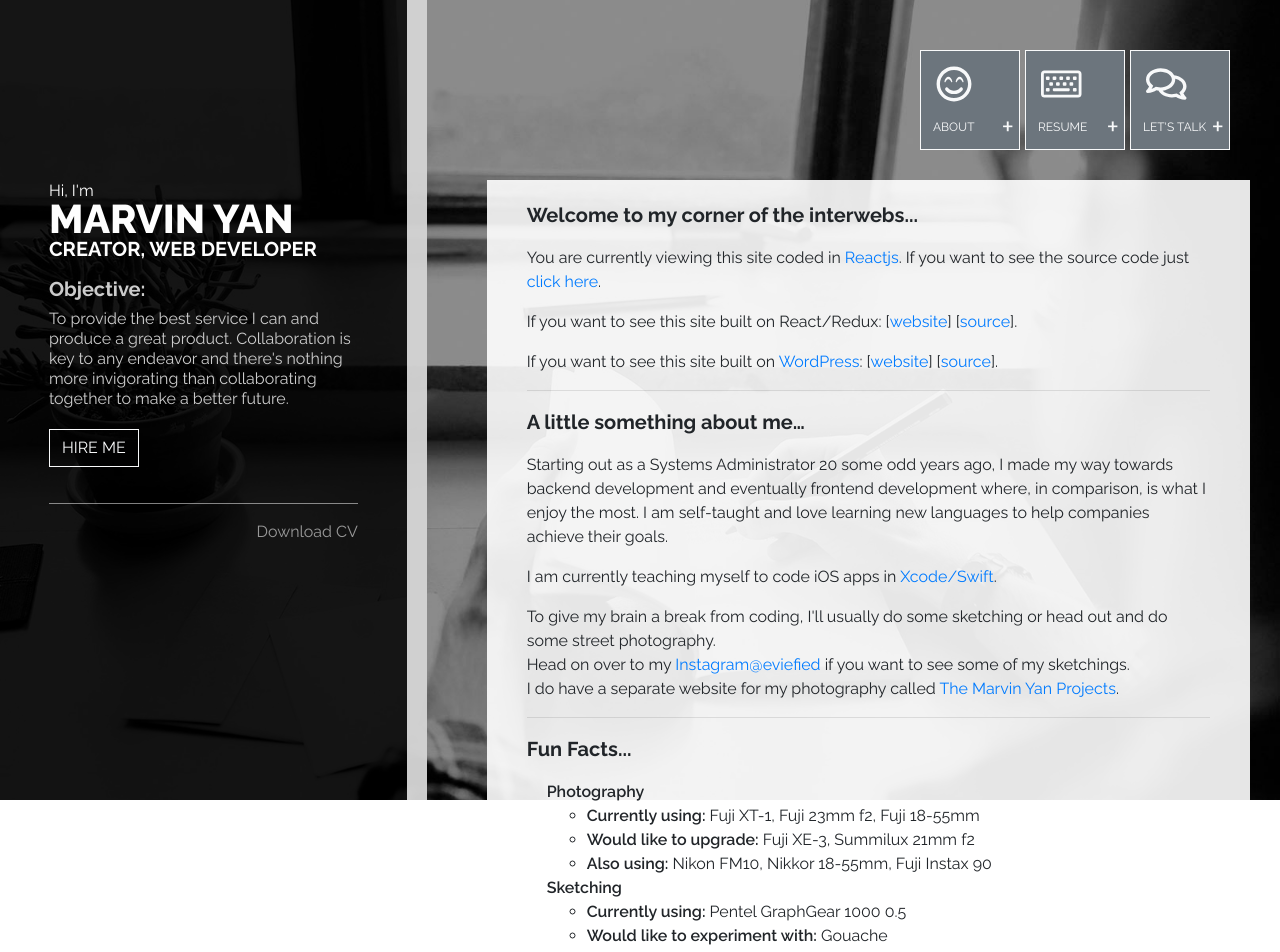
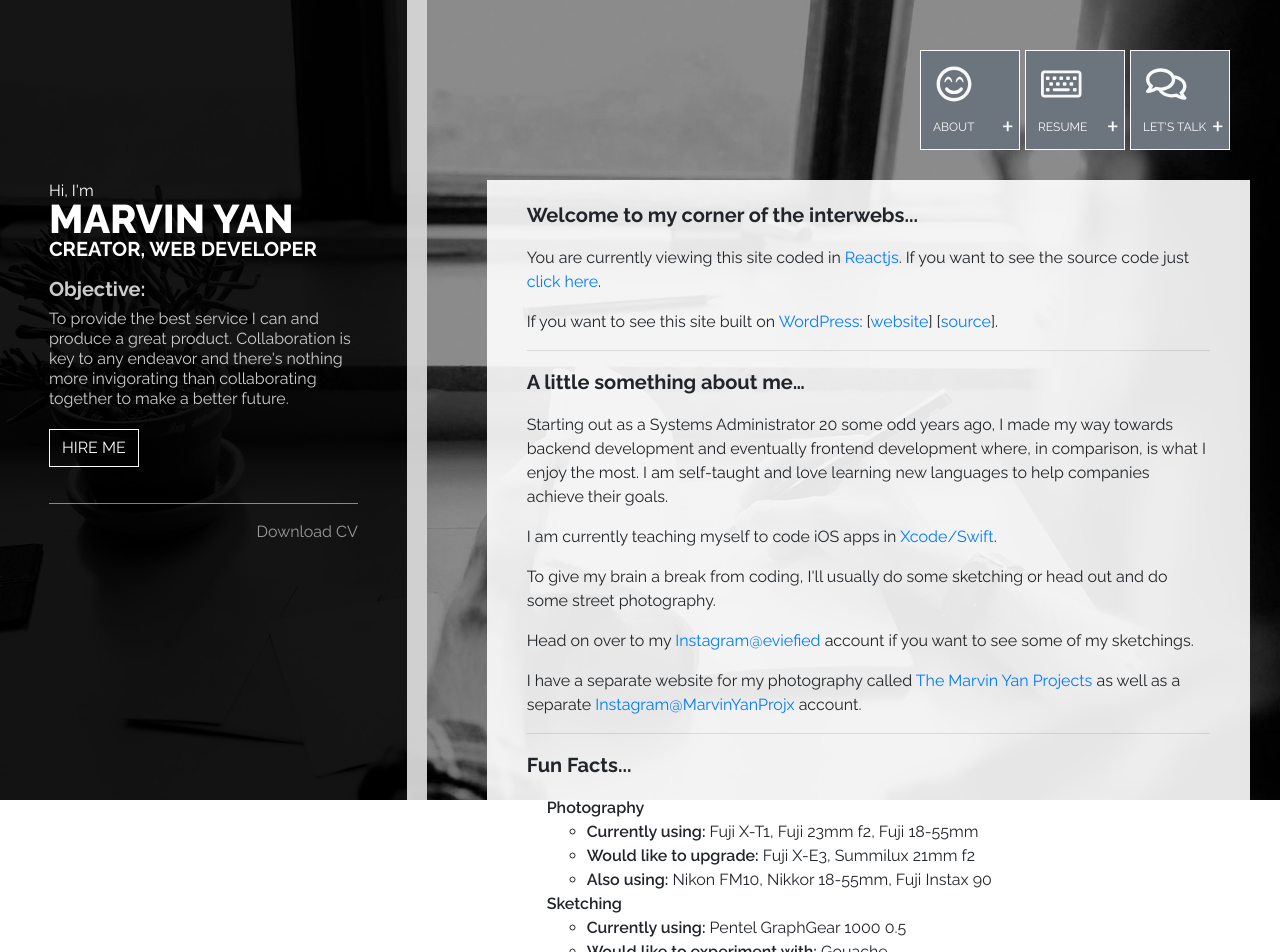
Before and after one commit to marvincyan/my-resume-react, a React (Create React App) app: page / in a window 1280 px wide. Shown: the top 952 px of the page. Built offline with nearby package versions, Linux system fonts and the light colour scheme.

Commit message:
Update links to website and source.

```diff
--- a/src/Components/SectionItem.js
+++ b/src/Components/SectionItem.js
@@ -14,17 +14,17 @@ class SectionItem extends Component {
                                 <div id="contentContainer">
                                     <p className="title">Welcome to my corner of the interwebs...</p>
                                     <p>You are currently viewing this site coded in <a href="https://reactjs.org" target="_blank">Reactjs</a>. If you want to see the source code just <a href="https://github.com/marvincyan/my-resume-react" target="_blank">click here</a>.</p>
-                                    <p>If you want to see this site built on React/Redux: [<a href="http://www.marvinyan.com" target="_blank">website</a>] [<a href="https://github.com/marvincyan/my-resume-react" target="_blank">source</a>].</p>
-                                    <p>If you want to see this site built on <a href="https://wordpress.org/" target="_blank">WordPress</a>: [<a href="http://www.marvinyan.com" target="_blank">website</a>] [<a href="https://github.com/marvincyan/my-resume-react" target="_blank">source</a>].</p>
+                                    {/* <p>If you want to see this site built on React/Redux: [<a href="https://marvincyan.github.io/my-resume-react-redux/" target="_blank">website</a>] [<a href="https://github.com/marvincyan/my-resume-react-redux" target="_blank">source</a>].</p> */}
+                                    <p>If you want to see this site built on <a href="https://wordpress.org/" target="_blank">WordPress</a>: [<a href="http://www.marvinyan.com" target="_blank">website</a>] [<a href="https://github.com/marvincyan/my-resume-wordpress" target="_blank">source</a>].</p>
 
                                     <hr />
 
                                     <p className="title">A little something about me…</p>
                                     <p>Starting out as a Systems Administrator 20 some odd years ago, I made my way towards backend development and eventually frontend development where, in comparison, is what I enjoy the most. I am self-taught and love learning new languages to help companies achieve their goals.</p>
                                     <p>I am currently teaching myself to code iOS apps in <a href="https://developer.apple.com/xcode/" target="_blank">Xcode/Swift</a>.</p>
-                                    <p>To give my brain a break from coding, I'll usually do some sketching or head out and do some street photography.<br />
-                                    Head on over to my <a href="https://www.instagram.com/eviefied/" target="_blank">Instagram@eviefied</a> if you want to see some of my sketchings.<br />
-                                    I do have a separate website for my photography called <a href="http://themarvinyanprojects.com" target="_blank">The Marvin Yan Projects</a>.</p>
+                                    <p>To give my brain a break from coding, I'll usually do some sketching or head out and do some street photography.</p>
+                                    <p>Head on over to my <a href="https://www.instagram.com/eviefied/" target="_blank">Instagram@eviefied</a> account if you want to see some of my sketchings.</p>
+                                    <p>I have a separate website for my photography called <a href="http://themarvinyanprojects.com" target="_blank">The Marvin Yan Projects</a> as well as a separate <a href="https://www.instagram.com/MarvinYanProjx/" target="_blank">Instagram@MarvinYanProjx</a> account.</p>
 
                                     <hr />
 
@@ -33,8 +33,8 @@ class SectionItem extends Component {
                                         <li><span>Photography</span></li>
                                         <li>
                                             <ul>
-                                                <li><span>Currently using:</span> Fuji XT-1, Fuji 23mm f2, Fuji 18-55mm</li>
-                                                <li><span>Would like to upgrade:</span> Fuji XE-3, Summilux 21mm f2</li>
+                                                <li><span>Currently using:</span> Fuji X-T1, Fuji 23mm f2, Fuji 18-55mm</li>
+                                                <li><span>Would like to upgrade:</span> Fuji X-E3, Summilux 21mm f2</li>
                                                 <li><span>Also using:</span> Nikon FM10, Nikkor 18-55mm, Fuji Instax 90</li>
                                             </ul>
                                         </li>
```
